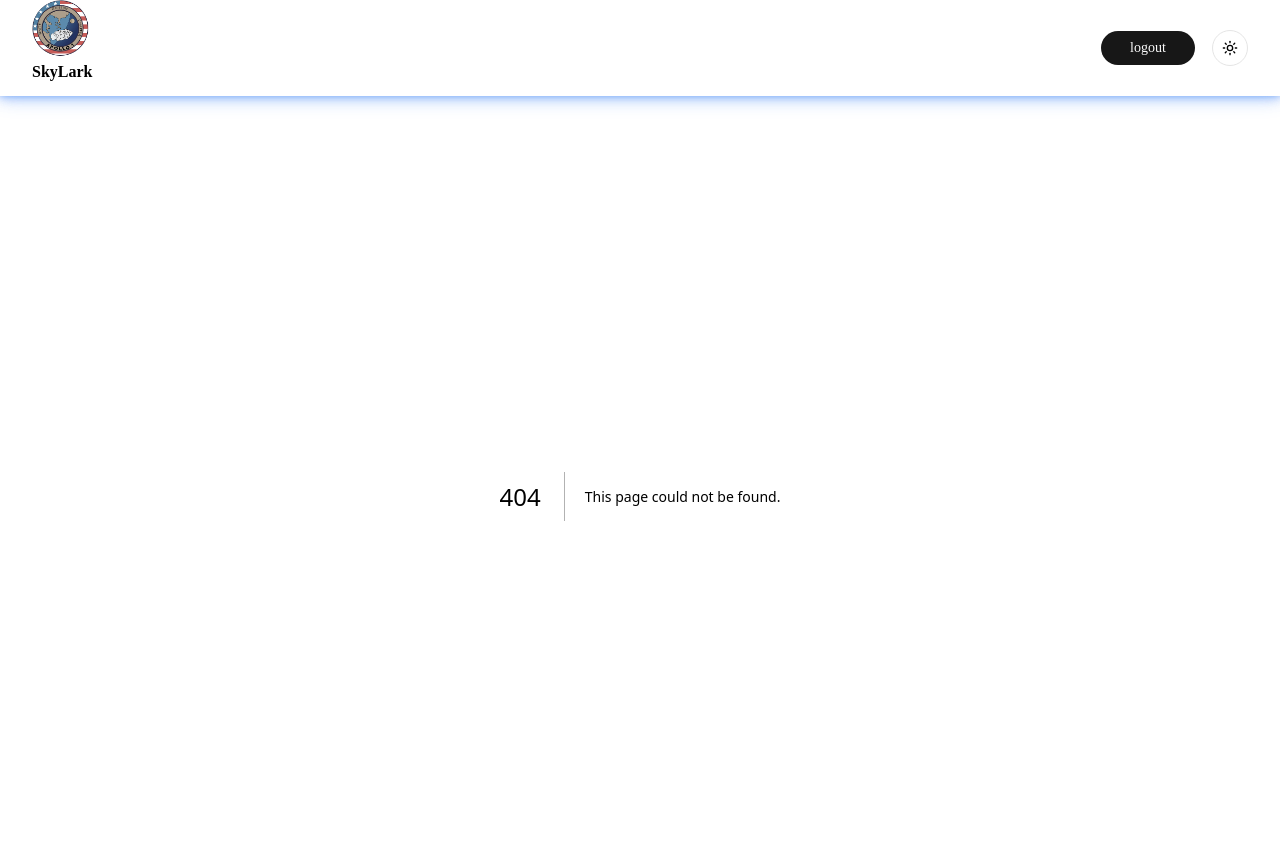
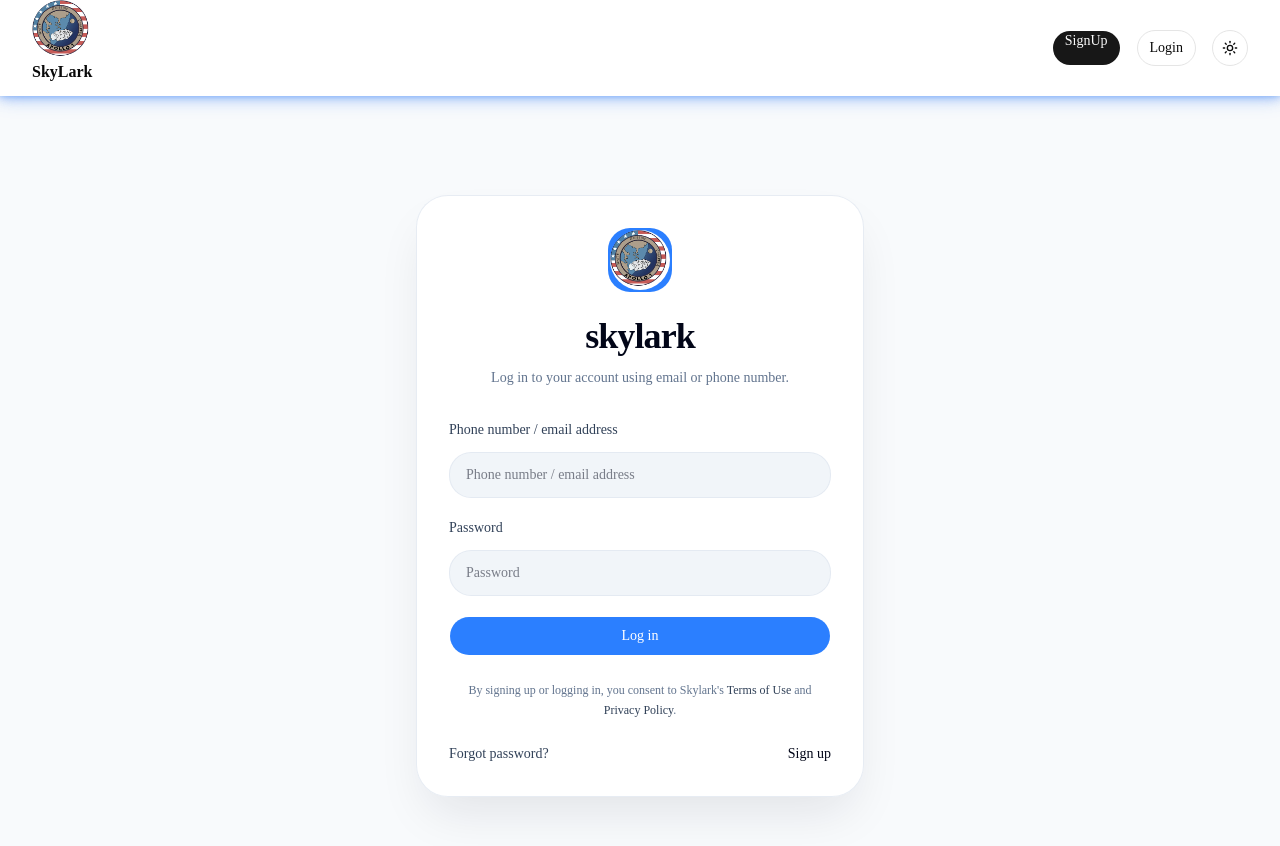
Before and after one commit to tezzract/skylark, a Next.js app: page /login in a window 1280 px wide. Before the commit this address had no page. Shown: the top 846 px of the page. Built offline with nearby package versions, Linux system fonts and the light colour scheme.

Commit message:
logion page

```diff
--- a/app/layout.tsx
+++ b/app/layout.tsx
@@ -22,6 +22,7 @@ export default function RootLayout({
             enableSystem
             disableTransitionOnChange
           >
+
             <Header />
             {children}
 
--- /dev/null
+++ b/app/login/page.tsx
@@ -0,0 +1,72 @@
+import Image from "next/image"
+import Link from "next/link"
+import { Button } from "@/components/ui/button"
+
+export default function LoginPage() {
+  return (
+    <div className="min-h-screen bg-slate-50 text-slate-950 dark:bg-slate-950 dark:text-white flex items-center justify-center px-4 py-10">
+      <div className="w-full max-w-md rounded-[2rem] border border-slate-200/80 bg-white/90 p-8 shadow-2xl shadow-slate-900/10 backdrop-blur-xl transition-colors duration-300 dark:border-slate-700/70 dark:bg-slate-900/95 dark:shadow-black/40">
+        <div className="mb-8 text-center">
+         <div className="mx-auto mb-6 flex h-16 w-16 items-center justify-center rounded-3xl bg-blue-500 text-3xl font-black text-white">
+            <Image
+              src="/images.png"
+              alt="Skylark logo"
+              width={60}
+              height={60}
+              className="rounded-full"
+            />
+          </div>
+          <h1 className="text-4xl font-semibold tracking-tight">skylark</h1>
+          <p className="mt-3 text-sm text-slate-500 dark:text-slate-400">
+            Log in to your account using email or phone number.
+          </p>
+        </div>
+
+        <form className="space-y-5">
+          <label className="block text-sm font-medium text-slate-700 dark:text-slate-300">
+            Phone number / email address
+            <input
+              type="text"
+              placeholder="Phone number / email address"
+              className="mt-3 w-full rounded-3xl border border-slate-200/80 bg-slate-100 px-4 py-3 text-sm text-slate-950 outline-none transition focus:border-blue-400 focus:ring-2 focus:ring-blue-500/30 dark:border-slate-700/70 dark:bg-slate-950 dark:text-white"
+            />
+          </label>
+
+          <label className="block text-sm font-medium text-slate-700 dark:text-slate-300">
+            Password
+            <input
+              type="password"
+              placeholder="Password"
+              className="mt-3 w-full rounded-3xl border border-slate-200/80 bg-slate-100 px-4 py-3 text-sm text-slate-950 outline-none transition focus:border-blue-400 focus:ring-2 focus:ring-blue-500/30 dark:border-slate-700/70 dark:bg-slate-950 dark:text-white"
+            />
+          </label>
+
+          <Button className="w-full bg-blue-500 hover:bg-blue-600 text-white" size="lg">
+            Log in
+          </Button>
+        </form>
+
+        <p className="mt-6 text-center text-xs leading-5 text-slate-500 dark:text-slate-400">
+          By signing up or logging in, you consent to Skylark&apos;s{' '}
+          <Link href="#" className="text-slate-700 underline-offset-2 hover:text-slate-950 dark:text-slate-200 dark:hover:text-white hover:underline">
+            Terms of Use
+          </Link>{' '}
+          and{' '}
+          <Link href="#" className="text-slate-700 underline-offset-2 hover:text-slate-950 dark:text-slate-200 dark:hover:text-white hover:underline">
+            Privacy Policy
+          </Link>
+          .
+        </p>
+
+        <div className="mt-6 flex items-center justify-between text-sm text-slate-700 dark:text-slate-300">
+          <Link href="#" className="hover:text-slate-950 dark:hover:text-white">
+            Forgot password?
+          </Link>
+          <Link href="/signup" className="font-medium text-slate-950 hover:text-blue-600 dark:text-white dark:hover:text-blue-300">
+            Sign up
+          </Link>
+        </div>
+      </div>
+    </div>
+  )
+}
--- a/components/ui/Header.tsx
+++ b/components/ui/Header.tsx
@@ -7,7 +7,7 @@ import Logoutbtn from "./logoutbtn"
 
 
 function Header() {
-  const user =  1
+  const user =  null
   return (
     <header className="bg-popover relative flex h-24 w-full item-center justify-between px-3 sm:px-8 "
 
--- a/components/ui/logoutbtn.tsx
+++ b/components/ui/logoutbtn.tsx
@@ -28,7 +28,7 @@ const handlelogout = async()=>{
     description: "something went wrong",
   })
 }
-setLoading(false)               //this is for that the
+setLoading(false)               //this is for that the component that the loading animation dont play for infinity
 console.log("logout")
 }
 return (
--- a/providers/ThemeProvider.tsx
+++ b/providers/ThemeProvider.tsx
@@ -9,3 +9,7 @@ export function ThemeProvider({
 }: React.ComponentProps<typeof NextThemesProvider>) {
   return <NextThemesProvider {...props}>{children}</NextThemesProvider>
 }
+
+
+
+// {used for light theme and dark theme }
```
Also changed, not shown: app/page.tsx (line endings or trailing spaces), 1 other file (tests, documents, lock files or other folders).
